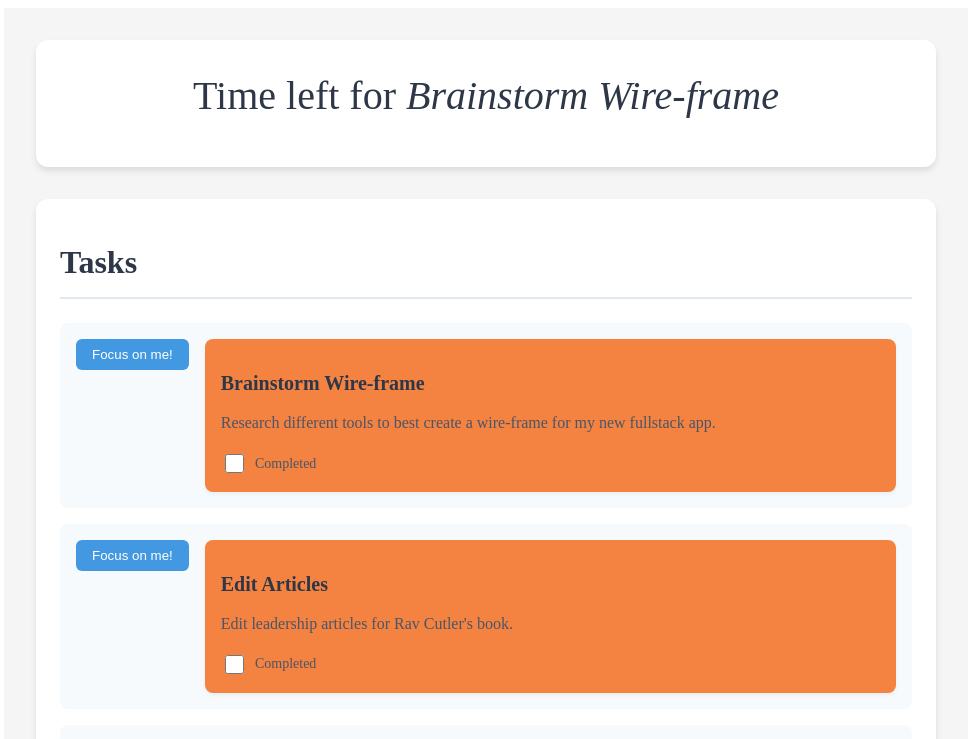
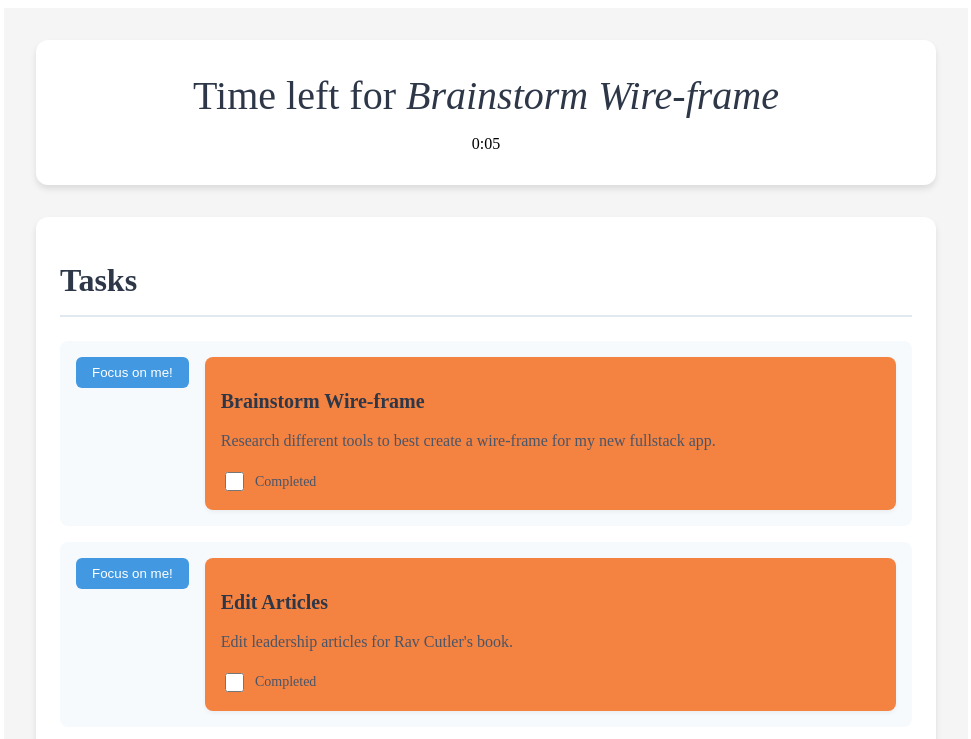
Before and after one commit to Alef5750/pomodoro-timer, a React (Vite) app: page / in a window 1280 px wide. Shown: the top 739 px of the page, without its empty margins (154-1125 px from the left). Built offline with nearby package versions, Linux system fonts and the light colour scheme.

Commit message:
working timer

```diff
--- a/src/App.tsx
+++ b/src/App.tsx
@@ -9,10 +9,13 @@ function App() {
   const [currentTask, setCurrentTask] = useState<ITask>(tasks[0]);
 
   const selectTask = (task: ITask) => setCurrentTask(task);
+  const targetTime = Date.now() + 10 * 1000;
+  // const targetTime = Date.now() + 25 * 60 * 1000;
+  console.log(targetTime);
 
   return (
     <div className={styles.container}>
-      <CountdownTimer taskTitle={currentTask.title} targetTime={25} />
+      <CountdownTimer taskTitle={currentTask.title} targetTime={targetTime} />
       <TaskList selectTask={selectTask} />
     </div>
   );
--- a/src/components/countdown-timer/CountdownTimer.tsx
+++ b/src/components/countdown-timer/CountdownTimer.tsx
@@ -1,3 +1,4 @@
+import { useEffect, useRef, useState } from "react";
 import styles from "./countdown-timer.module.css";
 
 interface propTypes {
@@ -6,10 +7,40 @@ interface propTypes {
 }
 
 const CountdownTimer = ({ taskTitle, targetTime }: propTypes) => {
+  // Step 1: Initialize timeLeft state with the difference between targetTime and current time
+  const [timeLeft, setTimeLeft] = useState<number>(targetTime - Date.now());
+
+  // Step 2: Use useRef to store the interval ID, so it doesn’t change on re-renders
+  const intervalRef = useRef<number | null>(null);
+
+  // Step 3: Update timeLeft state every second
+  useEffect(() => {
+    // Function to calculate and set remaining time
+    const updateTimer = () => {
+      const newTimeLeft = targetTime - Date.now();
+      setTimeLeft(newTimeLeft > 0 ? newTimeLeft : 0);
+      // If time is up, clear the interval
+      if (newTimeLeft <= 0 && intervalRef.current) {
+        clearInterval(intervalRef.current);
+        alert("It's over!!");
+      }
+    };
+    intervalRef.current = setInterval(updateTimer, 1000);
+    return () => {
+      if (intervalRef.current) clearInterval(intervalRef.current);
+    };
+  }, [targetTime]);
+
+  const minutes = Math.floor((timeLeft / 1000 / 60) % 60);
+  const seconds = Math.floor((timeLeft / 1000) % 60);
+  const formattedSeconds = seconds.toString().padStart(2, "0");
   return (
     <section className={styles.timerSection}>
       <div className={styles.timerHeading}>
         Time left for <em>{taskTitle}</em>
+      </div>
+      <div>
+        {minutes}:{formattedSeconds}
       </div>
     </section>
   );
```
